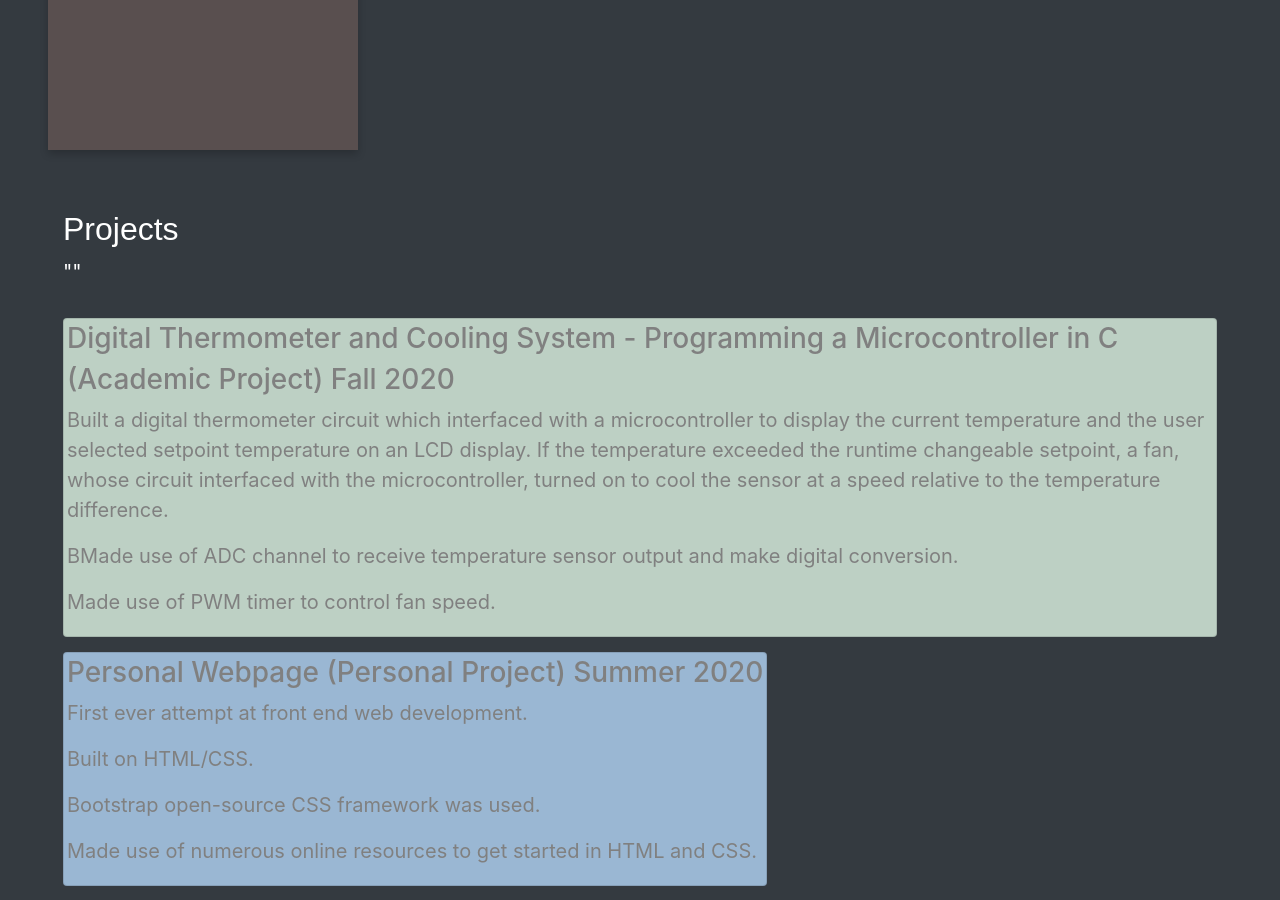
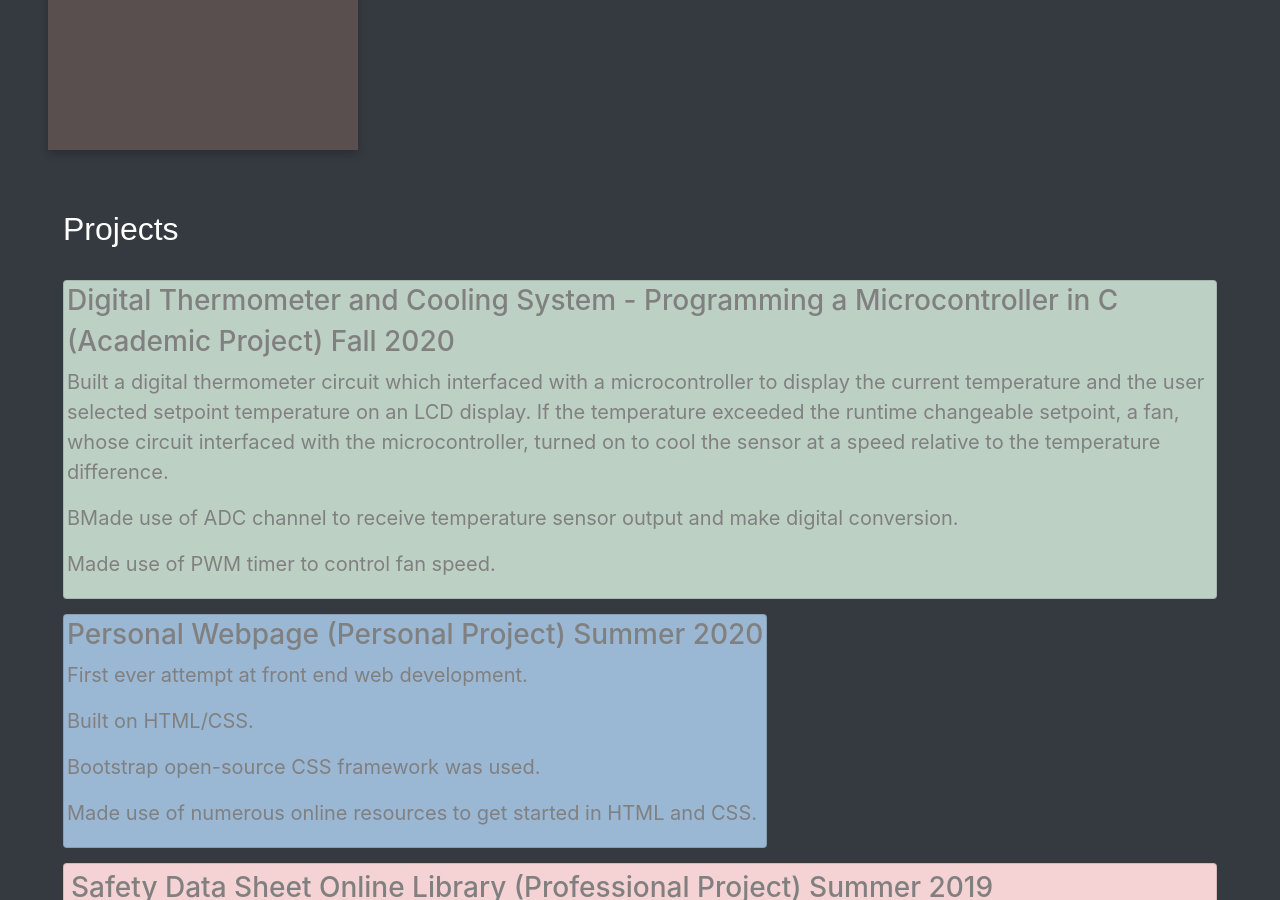
Before and after one commit to MannyLemos/MannyLemos.github.io, a Jekyll site: the page index.html, which Jekyll copies as it is, in a window 1280 px wide and 900 px high, scrolled down 2273 px. Built offline with Jekyll 4.4.1, drawn with Linux system fonts in a browser that asks for light colours; nearby versions of some CDN libraries; a script that is not in the unit is left out.

Commit message:
Update index.html

```diff
--- a/index.html
+++ b/index.html
@@ -316,7 +316,7 @@
                     					<br></br>
                     					<div align="left" class="container-fluid">
                     						<h2 class="headers" id="projects">Projects</h2>
-								<p>""</p>
+								<p></p>
                     						<div class="columns scroll-animations">
                     							<div style="color:gray;" class="row">
 										<div style="padding-top:15px"  class="col-md-auto">
```
